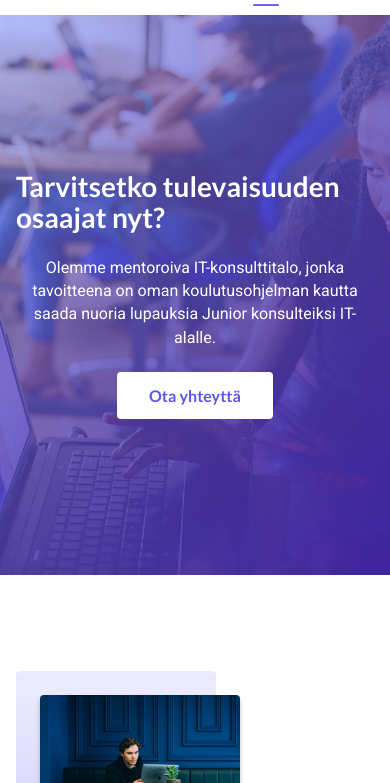
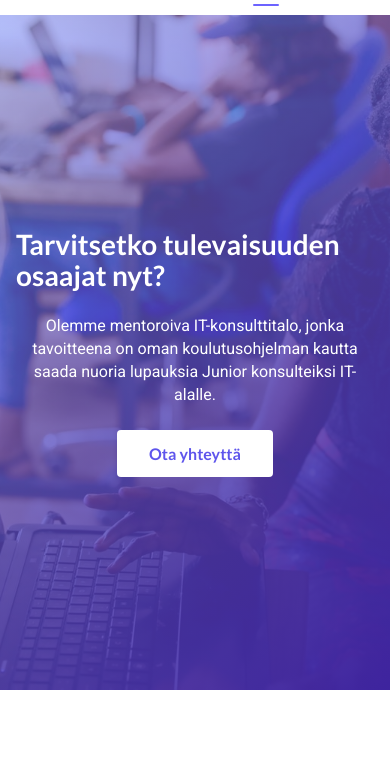
Before and after one commit to Vauhtio/vauhtio-com, a Gatsby site: page / in a window 390 px wide. Shown: the part 45-828 px from the top of the page. Built offline with nearby package versions, Linux system fonts and the light colour scheme; Gatsby itself is replaced by a stand-in of ours.

Commit message:
Add media queries for header

```diff
--- a/src/components/HomeHeader.tsx
+++ b/src/components/HomeHeader.tsx
@@ -1,9 +1,11 @@
 import React from 'react';
 import styled from 'styled-components';
 
+import team from '../pages/team.jpeg';
+
 const HomeHeader = () => {
   return (
-    <header className="header">
+    <Container>
       <Header>Tarvitsetko tulevaisuuden osaajat nyt?</Header>
       <p className="header__description">
         Olemme mentoroiva IT-konsulttitalo, jonka tavoitteena on oman
@@ -13,9 +15,33 @@ const HomeHeader = () => {
       <a href="mailto:myynti@vauhtio.com" className="header__cta">
         Ota yhteyttä
       </a>
-    </header>
+    </Container>
   );
 };
+
+const Container = styled.header`
+  height: 80vh;
+
+  background-image: linear-gradient(
+      317.71deg,
+      #3e249e 0.68%,
+      rgba(159, 153, 250, 0.5) 99.1%
+    ),
+    url(${team});
+  background-repeat: no-repeat;
+  background-size: cover;
+  background-position: center;
+  display: flex;
+  justify-content: center;
+  align-items: center;
+  flex-direction: column;
+  color: #ffffff;
+  padding: 0 16px;
+
+  @media (min-width: 576px) {
+    height: 560px;
+  }
+`;
 
 const Header = styled.h1`
   font-size: 28px;
--- a/src/pages/home.css
+++ b/src/pages/home.css
@@ -10,25 +10,6 @@ h1,
 h2,
 h3 {
   font-family: lato;
-}
-
-.header {
-  height: 560px;
-  background-image: linear-gradient(
-      317.71deg,
-      #3e249e 0.68%,
-      rgba(159, 153, 250, 0.5) 99.1%
-    ),
-    url('./team.jpeg');
-  background-repeat: no-repeat;
-  background-size: cover;
-  background-position: center;
-  display: flex;
-  justify-content: center;
-  align-items: center;
-  flex-direction: column;
-  color: #ffffff;
-  padding: 0 16px;
 }
 
 .header__description {
```
